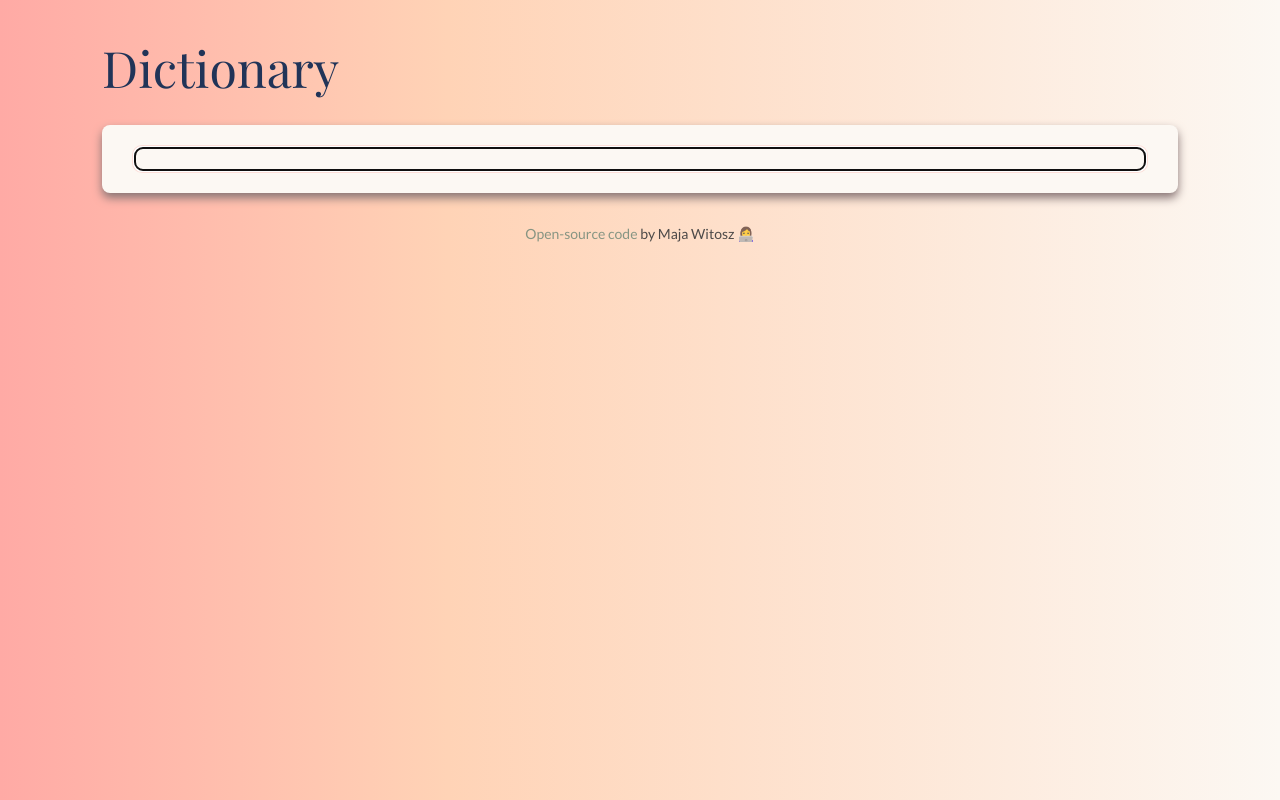
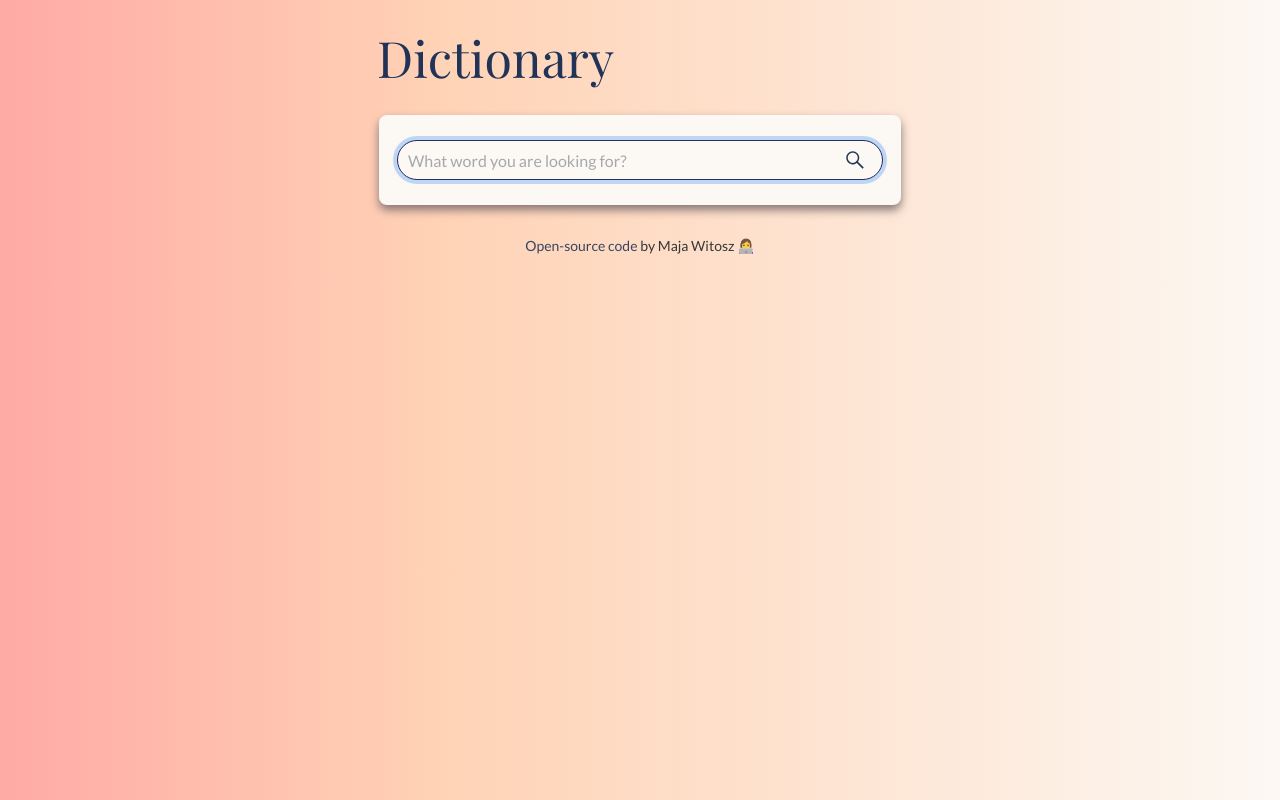
Before and after one commit to majawitosz/Dictionary-project, a React (Create React App) app: page / in a window 1280 px wide. Built offline with nearby package versions, Linux system fonts and the light colour scheme; no server answers.

Commit message:
Styling the app

```diff
--- a/src/App.css
+++ b/src/App.css
@@ -10,6 +10,9 @@ body {
 .App {
   margin: 30px 30px;
   font-family: "Lato", sans-serif;
+  max-width: 590px;
+  display: block;
+  margin: 0 auto;
 }
 
 .App-header {
@@ -25,13 +28,13 @@ body {
   margin: 30px 0;
   text-align: center;
   font-size: 14px;
-  opacity: 0.8;
+  opacity: 0.9;
 }
 .githubLink {
   text-decoration: none;
-  color: #698474;
-  opacity: 1;
+  color: #213458;
 }
 .githubLink:hover {
-  color: #085f63;
+  color: #213458;
+  opacity: 0.5;
 }
--- a/src/Dictionary.css
+++ b/src/Dictionary.css
@@ -1,18 +1,46 @@
 .Dictionary {
   text-align: center;
-  margin: 20px 10px;
 }
 .Dictionary section {
   background-color: #fcf8f3;
-  padding: 20px 30px;
+  padding: 25px 30px;
   border-radius: 8px;
   margin: 10px;
   box-shadow: 0px 5px 10px #887575;
 }
-.Dictionary input {
-  width: 100%;
-  border-radius: 10px;
-  border: 1px solid #ffa9a557;
+
+.Dictionary .row {
+  flex-wrap: nowrap;
+}
+.Dictionary .SearchForm {
+  border-radius: 40px;
+  border: 1px solid #213458;
   color: #213458;
   background-color: #fcf8f3;
+  outline: none;
+  height: 40px;
+  padding: 10px;
+  flex-wrap: nowrap;
 }
+.Dictionary .SearchForm::placeholder {
+  opacity: 0.6;
+}
+.Dictionary .searchButton {
+  width: 35px;
+  height: 35px;
+  border-radius: 50%;
+  background-color: #fcf8f3;
+  border: none;
+  transition: all 150ms ease-in-out;
+  position: relative;
+  right: 50px;
+  top: 2px;
+}
+
+.Dictionary .searchIcon {
+  color: #213458;
+  height: 20px;
+  width: 20px;
+  display: block;
+  margin: 0 auto;
+}
--- a/src/Dictionary.js
+++ b/src/Dictionary.js
@@ -2,6 +2,7 @@ import React, { useState } from "react";
 import "./Dictionary.css";
 import axios from "axios";
 import Results from "./Results";
+import { FaSistrix } from "react-icons/fa";
 
 export default function Dictionary(props) {
   let [keyword, setKeyword] = useState(props.defaultWord);
@@ -31,17 +32,26 @@ export default function Dictionary(props) {
   }
   if (loaded) {
     return (
+      <div className="container">
         <div className="Dictionary">
           <section>
             <form onSubmit={handleSubmit}>
+              <div className="row">
                 <input
                   type="search"
                   autoFocus="on"
                   onChange={handleKeywordChange}
+                  placeholder="What word you are looking for?"
+                  className="SearchForm form-control col-10"
                 ></input>
+                <button className="searchButton col-2">
+                  <FaSistrix className="searchIcon" />
+                </button>
+              </div>
             </form>
           </section>
           <Results results={results} />
+        </div>
       </div>
     );
   } else {
--- a/src/Meaning.css
+++ b/src/Meaning.css
@@ -1,3 +1,22 @@
 .Meaning {
   text-align: left;
+  padding-bottom: 10px;
 }
+.Meaning .ResultsBox {
+  padding-bottom: 10px;
+  border-bottom: 0.5px solid #9aa0a685;
+  border-radius: 3px;
+}
+.Meaning h3 {
+  font-size: 25px;
+  line-height: 1.5;
+}
+.Meaning .definition {
+  padding-bottom: 5px;
+  padding-top: 15px;
+}
+.Meaning .example {
+  opacity: 0.7;
+  font-style: italic;
+  padding-bottom: 10px;
+}
--- a/src/Meaning.js
+++ b/src/Meaning.js
@@ -8,20 +8,14 @@ export default function Meaning(props) {
 
       {props.meaning.definitions.map(function (definition, index) {
         return (
-          <div key={index}>
-            <span>
-              <strong>Definition:</strong>
-              {definition.definition}
-              <br />
-              {definition.example && definition.example.length > 0 && (
-                <>
-                  <strong>Example:</strong>
-                  <em>{definition.example}</em>
-                </>
-              )}
-              <br />
-              <Synonyms synonyms={definition.synonyms} />
-            </span>
+          <div key={index} className="ResultsBox">
+            <div className="definition">{definition.definition}</div>
+
+            {definition.example && definition.example.length > 0 && (
+              <div className="example">"{definition.example}"</div>
+            )}
+
+            <Synonyms synonyms={definition.synonyms} />
           </div>
         );
       })}
--- a/src/Phonetics.css
+++ b/src/Phonetics.css
@@ -1,5 +1,10 @@
+.Phonetics {
+  height: 50px;
+  margin-top: 15px;
+}
+
 .Phonetics button {
-  border: 1px solid #ffd3b6;
+  border: 1px solid #213458;
   border-radius: 50%;
   height: 50px;
   width: 50px;
@@ -7,12 +12,18 @@
   transition: all 150ms ease-in-out;
 }
 .Phonetics button:hover {
-  background-color: #ffd3b6;
+  background-color: #fcebdd;
 }
-.volumeIcon {
+.Phonetics .volumeIcon {
   height: 25px;
   width: 25px;
   color: #213458;
   display: block;
   margin: 0 auto;
 }
+.Phonetics .text {
+  display: block;
+  margin: -40px 60px;
+  color: #213458;
+  font-size: 20px;
+}
--- a/src/Phonetics.js
+++ b/src/Phonetics.js
@@ -8,8 +8,7 @@ export default function Phonetics(props) {
           <FaVolumeUp className="volumeIcon" />
         </button>
       </a>
-      <br />
-      {props.phonetics.text}
+      <span className="text">{props.phonetics.text}</span>
     </div>
   );
 }
--- a/src/Results.css
+++ b/src/Results.css
@@ -3,7 +3,9 @@
   font-size: 30px;
   font-family: "Lato", sans-serif;
   text-align: left;
+  color: #213458;
 }
 .Results {
   text-align: left;
+  padding-bottom: 10px;
 }
--- /dev/null
+++ b/src/Synonyms.css
@@ -0,0 +1,11 @@
+.Synonyms {
+  margin: 0 0;
+  padding: 0;
+}
+.Synonyms li {
+  display: inline;
+  padding-right: 15px;
+  line-height: 1;
+  font-size: 15px;
+  color: #213458;
+}
--- a/src/Synonyms.js
+++ b/src/Synonyms.js
@@ -1,8 +1,9 @@
+import "./Synonyms.css";
+
 export default function Synonyms(props) {
   if (props.synonyms && props.synonyms.length > 0) {
     return (
       <div className="Synonyms">
-        <strong>Synonyms:</strong>
         {props.synonyms.map(function (synonym, index) {
           return <li key={index}> {synonym}</li>;
         })}
```
Lines whose indentation alone changed are shown as unchanged.
